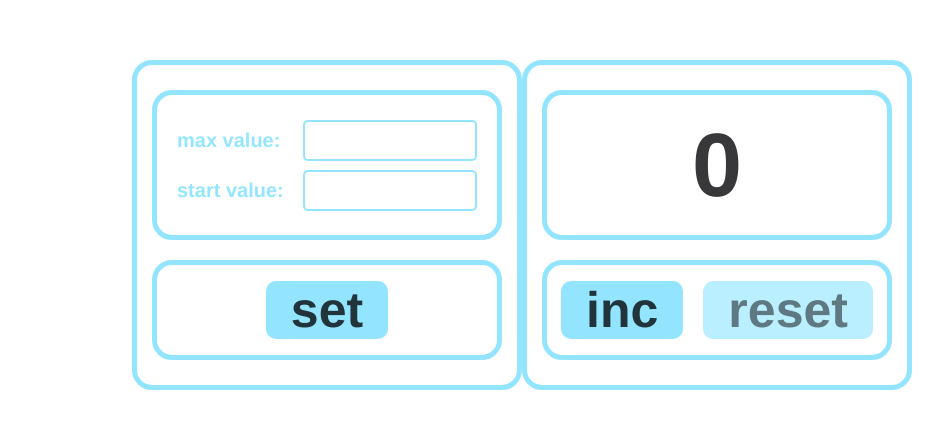
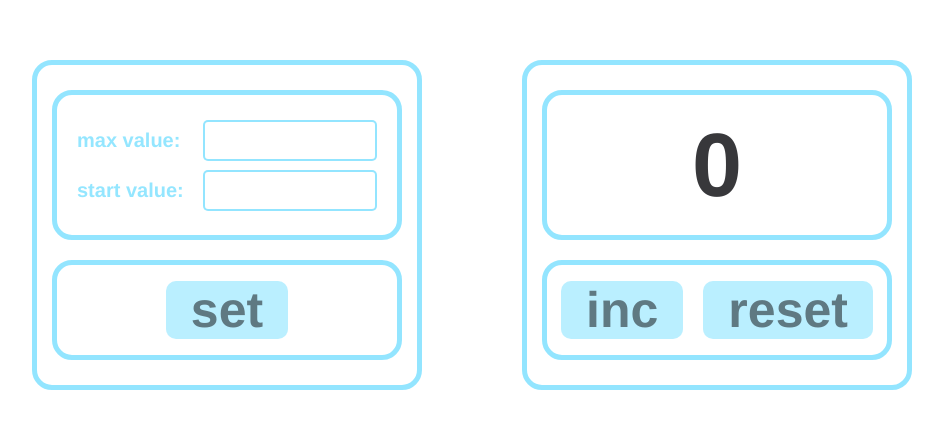
Before and after one commit to ianabarkhatova/counter, a React (Create React App) app: page / in a window 1280 px wide. Shown: the part 175-604 px from the top of the page, without its empty margins (118-1061 px from the left). Built offline with nearby package versions, Linux system fonts and the light colour scheme.

Commit message:
Settings block: handling min, max values, handling errors when min and max values are equal/ equal to zeros.

```diff
--- a/src/App.css
+++ b/src/App.css
@@ -3,6 +3,10 @@
     display: flex;
     justify-content: center;
     align-items: center;
+}
+
+.App > div {
+    margin-right: 100px;
 }
 
 .counter-div {
--- a/src/App.tsx
+++ b/src/App.tsx
@@ -1,45 +1,107 @@
-import React, {useEffect, useState} from 'react';
+import React, {ChangeEvent, useEffect, useState} from 'react';
 import './App.css';
-import {Counter} from "././counter/Counter";
+import {Counter} from "./counter/Counter";
 import {Settings} from "./settings/Settings";
 
 function App() {
-    const min = 0;
-    const max = 4
 
-    const [counter, setCounter] = useState<number>(min)
+    const [minValue, setMinValue] = useState<number>(0);
+    const [maxValue, setMaxValue] = useState<number>(0);
 
+    const [counter, setCounter] = useState<number>(minValue)
+    const[settingsApplied, setSettingsApplied] = useState<boolean>(false)
+
+
+
+//local storage - counter
     useEffect(() => {
-        let counterAsString= localStorage.getItem('counterValue')
-        if(counterAsString) {
-            let newCounter = JSON.parse(counterAsString)
+        const counterAsString = localStorage.getItem('counterValue')
+        if (counterAsString) {
+            const newCounter = JSON.parse(counterAsString)
             setCounter(newCounter)
         }
-    }, [] )
+    }, [])
 
     //каждый раз, когда counter будет изменяться, я буду попадать в counter, и будет устанавливаться значение в local storage
     useEffect(() => {
         localStorage.setItem('counterValue', JSON.stringify(counter))
-    }, [counter] )
+    }, [counter])
+
+//local storage - minValue
+    useEffect(() => {
+        const minValueAsString = localStorage.getItem('newMinValue')
+        if (minValueAsString) {
+            const newMinValue = JSON.parse(minValueAsString)
+            setMinValue(newMinValue)
+        }
+    }, [])
+
+
+    useEffect(() => {
+        localStorage.setItem('newMinValue', JSON.stringify(minValue))
+    }, [minValue])
+
+    //local storage - maxValue
+    useEffect(() => {
+        const maxValueAsString = localStorage.getItem('newMaxValue')
+        if (maxValueAsString) {
+            const newMaxValue = JSON.parse(maxValueAsString)
+            setMaxValue(newMaxValue)
+        }
+    }, [])
+
+
+    useEffect(() => {
+        localStorage.setItem('newMaxValue', JSON.stringify(maxValue))
+    }, [maxValue])
+
 
     const incHandler = () =>
-        counter <= max ? setCounter(counter + 1) : counter
+        counter < maxValue ? setCounter(counter + 1) : counter
 
     const resHandler = () => {
-        setCounter(min)
+        setCounter(minValue)
     }
+
+    const handleMinChange = (e: ChangeEvent<HTMLInputElement>) => {
+        let newMinValue = Number(e.currentTarget.value)
+        setMinValue(newMinValue)
+    };
+
+    const handleMaxChange = (e: ChangeEvent<HTMLInputElement>) => {
+        let newMaxValue = Number(e.currentTarget.value)
+        setMaxValue(newMaxValue)
+    }
+
+    const applySettings = () => {
+        if (minValue !== maxValue && maxValue > minValue) {
+            setCounter(minValue)
+            setSettingsApplied(true)
+        }
+    }
+
+
 
 
     return (
         <div className="App">
             <Settings
-                counter={counter}/>
+                handleMinChange={handleMinChange}
+                handleMaxChange={handleMaxChange}
+                setCounter={setCounter}
+                minValue={minValue}
+                maxValue={maxValue}
+                applySettings={applySettings}
+            />
             <Counter
                 counter={counter}
                 incNumber={incHandler}
                 resNumber={resHandler}
-                min={min}
-                max={max}
+                handleMinChange={handleMinChange}
+                handleMaxChange={handleMaxChange}
+                minValue={minValue}
+                maxValue={maxValue}
+                settingsApplied={settingsApplied}
             />
         </div>
     );
--- a/src/counter/Counter.tsx
+++ b/src/counter/Counter.tsx
@@ -1,37 +1,41 @@
 import {Button} from "../button/Button";
 import {Number} from "../number/Number";
+import {ChangeEvent} from "react";
 
 
 type CounterProps = {
     incNumber: () => void
     resNumber: () => void
     counter: number
-    min: number
-    max: number
+    handleMinChange: (e: ChangeEvent<HTMLInputElement>) => void
+    handleMaxChange: (e: ChangeEvent<HTMLInputElement>) => void
+    minValue: number
+    maxValue: number
+    settingsApplied: boolean
 };
 
 
-export const Counter = ({incNumber, resNumber, counter, min, max}: CounterProps) => {
+export const Counter = ({incNumber, resNumber, counter, minValue, maxValue, settingsApplied}: CounterProps) => {
     return (
         <div className={"counter-div"}>
             <div className={"number-div"}>
                 <Number
-                    className={counter > max ? "span-counter-max" : "span-counter"}
+                    className={counter === maxValue && counter !== 0 ? "span-counter-max" : "span-counter"}
                     counter={counter}/>
             </div>
 
             <div className={"buttons-div"}>
                 <Button
                     title={"inc"}
-                    className={counter > max ? "disabled" : "button-main"}
+                    className={counter === maxValue || !settingsApplied ? "disabled" : "button-main"}
                     onClick={incNumber}
-                    disabled={counter > max}
+                    disabled={counter > maxValue}
                 />
                 <Button
                     title={"reset"}
-                    className={counter === min ? "disabled" : "button-main"}
+                    className={counter === minValue || !settingsApplied? "disabled" : "button-main"}
                     onClick={resNumber}
-                    disabled={counter === min}
+                    disabled={counter === minValue}
                 />
             </div>
         </div>
--- a/src/settings/Settings.tsx
+++ b/src/settings/Settings.tsx
@@ -1,34 +1,52 @@
 import {Button} from "../button/Button";
+import {Value} from "./Value";
+import {ChangeEvent, useEffect, useState} from "react";
 
 
 type SettingsProps = {
-    counter: number
+    handleMinChange: (e: ChangeEvent<HTMLInputElement>) => void
+    handleMaxChange: (e: ChangeEvent<HTMLInputElement>) => void
+    setCounter: (value: number) => void
+    minValue: number
+    maxValue: number
+    applySettings: () => void
 };
 
 
-export const Settings = ({counter}: SettingsProps) => {
+
+export const Settings = ({handleMinChange, handleMaxChange, setCounter, minValue, maxValue, applySettings}: SettingsProps) => {
+
+    const [settingsError, setSettingsError] = useState<string | null>(null)
+
+
+    useEffect(() => {
+        if (minValue === maxValue && minValue !== 0) {
+            setSettingsError('Start and max values cannot be equal');
+        }
+        else if (maxValue < minValue) {
+            setSettingsError('Start value cannot be greater than max value');
+        }
+        else {
+            setSettingsError(null);
+        }
+    }, [minValue, maxValue]);
+
+
     return (
         <div className={"counter-div"}>
             <div className={"value-div"}>
-                <div className={"span-value-div"}>
-                    <span className={'span-value'}>max value:</span>
-                    <input className={'input'} type={'number'}/>
-                </div>
-
-                <div className={"span-value-div"}>
-                    <span className={'span-value'}>start value:</span>
-                    <input className={'input'} type={'number'}/>
-                </div>
-
+                <Value valueText={'max value'} onChange={handleMaxChange} value={maxValue} maxValue={maxValue} minValue={minValue}/>
+                <Value valueText={'start value'} onChange={handleMinChange} value={minValue} maxValue={maxValue} minValue={minValue}/>
+                {settingsError && <div className={"error-message"}>{settingsError}</div>}
             </div>
 
 
             <div className={"buttons-div"}>
                 <Button
                     title={"set"}
-                    className={"button-main"}
-                    // onClick={incNumber}
-                    // disabled={counter > max}
+                    className={minValue <= 0 || settingsError? "disabled" : "button-main"}
+                    onClick={applySettings}
+                    disabled={!!settingsError}
                 />
             </div>
         </div>
--- /dev/null
+++ b/src/settings/Value.tsx
@@ -0,0 +1,21 @@
+import {ChangeEvent, useState} from "react";
+
+
+type ValuePropsType = {
+    valueText: string
+    value: number
+    onChange: (e: ChangeEvent<HTMLInputElement>) => void
+    minValue: number
+    maxValue: number
+};
+
+
+export const Value = ({valueText, onChange, value, minValue, maxValue}: ValuePropsType) => {
+
+    return (
+        <div className={"span-value-div"}>
+            <span className={'span-value'}>{valueText}:</span>
+            <input className={'input'} type={'number'} onChange={onChange} min={0}/>
+        </div>
+    );
+};
```
